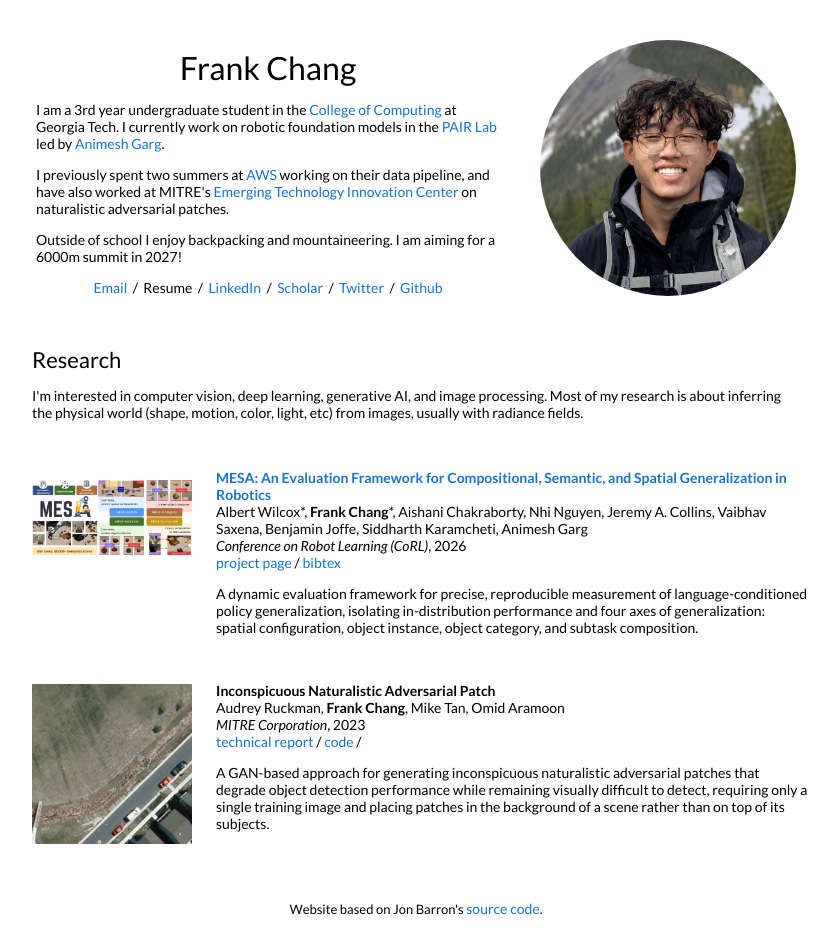
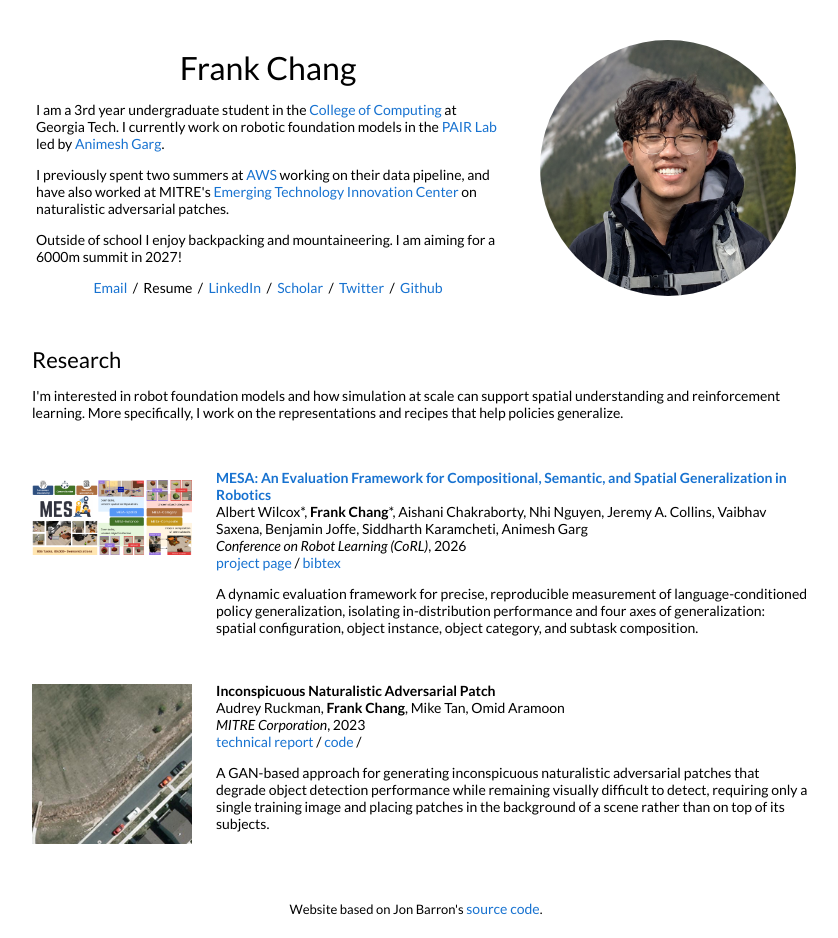
Before and after one commit to frankchang1000/frankchang1000.github.io, a Jekyll site: the page built from _posts/2026-01-01-mesa.markdown, in a window 1280 px wide. Shown: the whole page, without its empty margins (224-1062 px from the left). Built offline with Jekyll 4.4.1, drawn with Linux system fonts in a browser that asks for light colours.

Commit message:
Rewrite research blurb
Replace the upstream template's computer-vision/radiance-fields text with
a description of my own work on robot foundation models and simulation at
scale.

```diff
--- a/_layouts/default.html
+++ b/_layouts/default.html
@@ -51,7 +51,7 @@
             <td style="padding:16px;width:100%;vertical-align:middle">
               <h2>Research</h2>
               <p>
-                I'm interested in computer vision, deep learning, generative AI, and image processing. Most of my research is about inferring the physical world (shape, motion, color, light, etc) from images, usually with radiance fields.
+                I'm interested in robot foundation models and how simulation at scale can support spatial understanding and reinforcement learning. More specifically, I work on the representations and recipes that help policies generalize.
               </p>
             </td>
           </tr>
```
